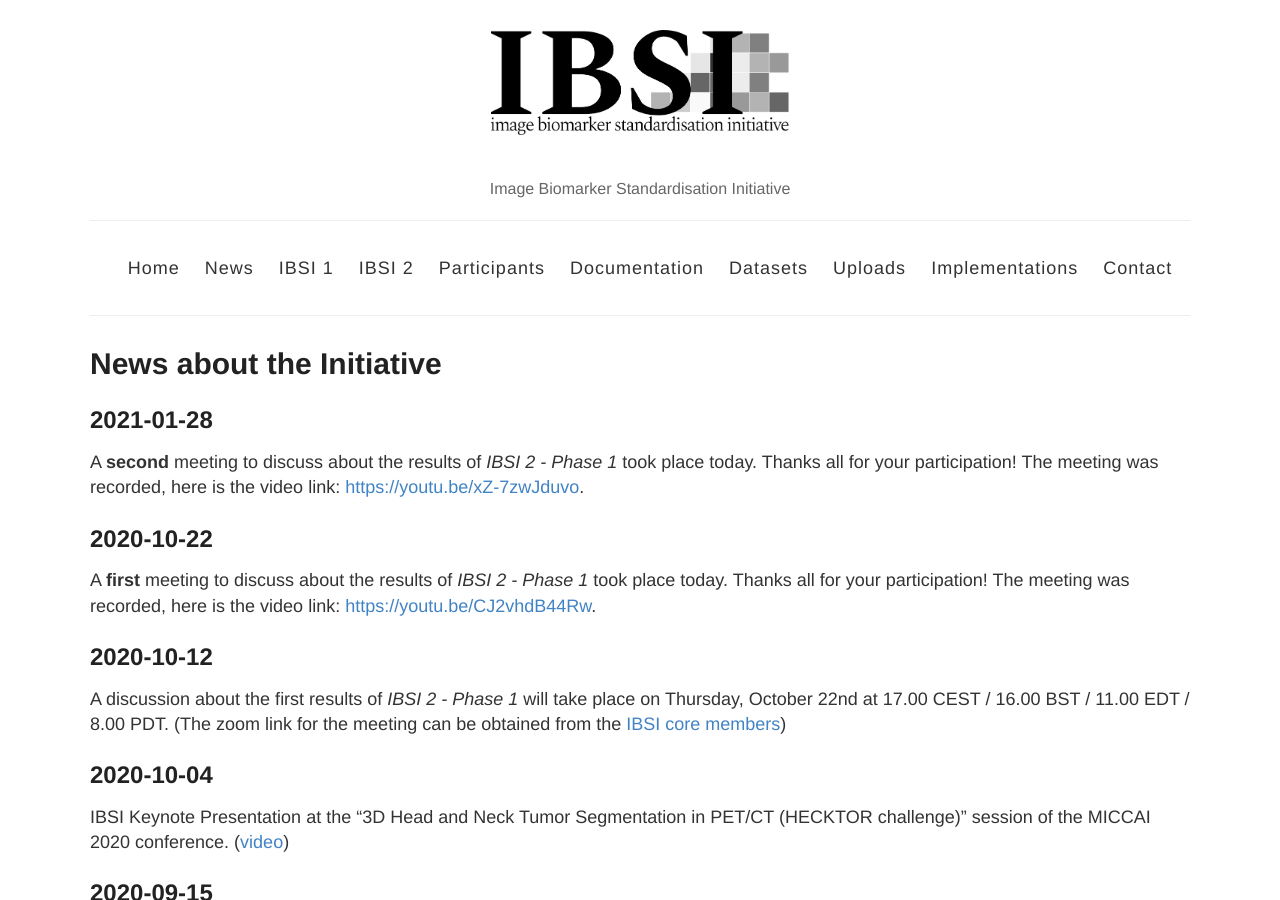
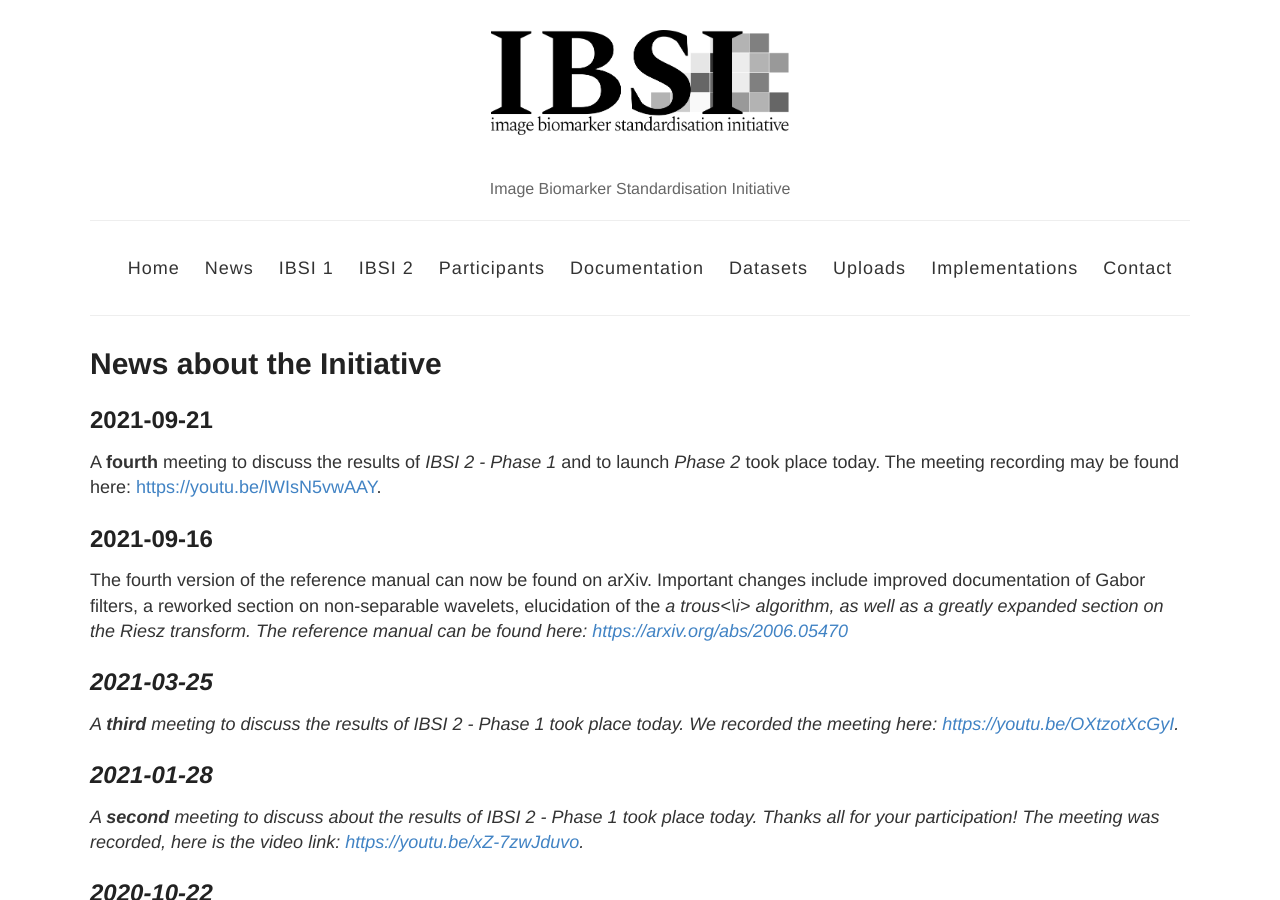
Before and after one commit to theibsi/theibsi.github.io, a Jekyll site: the page built from news.html, in a window 1280 px wide and 900 px high. Built offline with Jekyll 4.4.1, drawn with Linux system fonts in a browser that asks for light colours.

Commit message:
Update news.html

```diff
--- a/news.html
+++ b/news.html
@@ -8,6 +8,29 @@ permalink: /news/
   News about the Initiative
 </h1>
 
+<section title="news">
+  <div class="news-item">
+    <h2>2021-09-21</h2>
+    <p>
+      A <b>fourth</b> meeting to discuss the results of <i>IBSI 2 - Phase 1</i> and to launch <i>Phase 2</i> took place today. The meeting recording may be found here: <a href="https://youtu.be/lWIsN5vwAAY">https://youtu.be/lWIsN5vwAAY</a>.
+    </p>
+  </div>
+
+<section title="news">
+  <div class="news-item">
+    <h2>2021-09-16</h2>
+    <p>
+      The fourth version of the reference manual can now be found on arXiv. Important changes include improved documentation of Gabor filters, a reworked section on non-separable wavelets, elucidation of the <i>a trous<\i> algorithm, as well as a greatly expanded section on the Riesz transform. The reference manual can be found here: <a target="_blank" href="https://arxiv.org/abs/2006.05470">https://arxiv.org/abs/2006.05470</a>
+    </p>
+  </div>
+
+<section title="news">
+  <div class="news-item">
+    <h2>2021-03-25</h2>
+    <p>
+      A <b>third</b> meeting to discuss the results of <i>IBSI 2 - Phase 1</i> took place today. We recorded the meeting here: <a href="https://youtu.be/OXtzotXcGyI">https://youtu.be/OXtzotXcGyI</a>.
+    </p>
+  </div>
 
 <section title="news">
   <div class="news-item">
```
